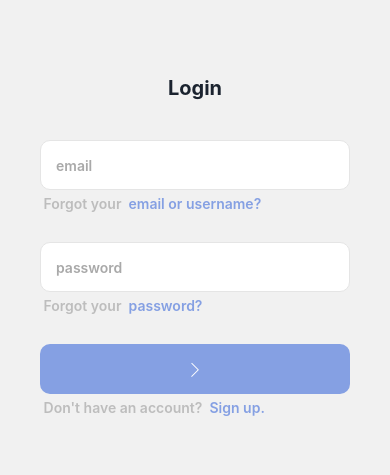
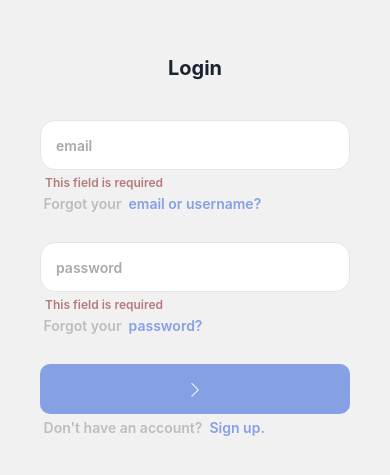
Before and after one commit to AndreVsc/react-native-pands-review, a React Native app in the folder pands-app/: screen / in a window 390 px wide. Shown: the part 161-636 px from the top of the page. Built offline with nearby package versions, Linux system fonts and the light colour scheme.

Commit message:
add register

```diff
--- a/pands-app/src/components/Input/styles.ts
+++ b/pands-app/src/components/Input/styles.ts
@@ -8,7 +8,7 @@ export const styles = StyleSheet.create({
     width: "100%",
     padding: 15,
     height: 50,
-    borderRadius: 10,
+    borderRadius: 15,
     borderWidth: 1,
     fontWeight: "600",
   },
@@ -16,7 +16,6 @@ export const styles = StyleSheet.create({
     position: "absolute",
     left: 15,
     top: 15,
-    color: "#A9A9A9",
     fontWeight: "600",
   },
 });
--- /dev/null
+++ b/pands-app/src/components/Link/index.tsx
@@ -0,0 +1,24 @@
+import React from 'react';
+import { View, Text, TouchableOpacity } from 'react-native';
+
+import { styles } from './styles';
+
+interface LinkProps {
+    value: string;
+    link: string;
+    func: () => void;
+    color?: string;
+}
+
+export function Link({value, link, func, color}: LinkProps) {
+  return (
+    <View style={styles.containerLink}>
+        <View>
+            <Text style={styles.text}> {value}{" "} </Text>
+        </View>
+        <TouchableOpacity onPress={func}>
+            <Text style={[styles.link, {color}]}>{link}</Text>
+        </TouchableOpacity>
+    </View>
+  );
+}
--- /dev/null
+++ b/pands-app/src/components/Link/styles.ts
@@ -0,0 +1,18 @@
+import { StyleSheet } from 'react-native';
+
+export const styles = StyleSheet.create({
+    containerLink: {
+        flexDirection: "row",
+        width:"100%",
+        marginBottom:20,
+      },
+      link: {
+        color: "#85A0E3",
+        textAlignVertical: "bottom",
+        fontWeight: "600",
+      },
+      text: {
+        color: "#BDBDBD",
+        fontWeight: "600",
+      },
+});
--- a/pands-app/src/components/Tittle/styles.ts
+++ b/pands-app/src/components/Tittle/styles.ts
@@ -1,7 +1,7 @@
 import { StyleSheet } from 'react-native';
 
 export const styles = StyleSheet.create({
-    tittle:{
+    tittle: {
         fontSize:20,
         fontWeight:'bold',
         color:"#1B232F",
--- a/pands-app/src/screens/Login/index.tsx
+++ b/pands-app/src/screens/Login/index.tsx
@@ -1,11 +1,12 @@
 import React from "react";
-import { View, Text, TouchableOpacity } from "react-native";
+import { View , Text} from "react-native";
 import { useNavigation, NavigationProp } from '@react-navigation/native';
 import { AuthStackParamList } from "../../routes/auth.routes";
 
 import { Input } from "../../components/Input";
 import { Tittle } from "../../components/Tittle";
 import { Button } from "../../components/Button";
+import { Link } from "../../components/Link";
 
 import { styles } from "./styles";
 
@@ -14,17 +15,14 @@ export function Login() {
     const [email, setEmail] = React.useState<string>("");
     const navigation = useNavigation<NavigationProp<AuthStackParamList>>();
 
-    function Link({value, link, direct}: {value: string, link: string , direct: keyof AuthStackParamList}) {
-        return (
-            <View style={styles.containerLink}>
-                <View>
-                    <Text style={styles.text}> {value}{" "} </Text>
-                </View>
-                <TouchableOpacity onPress={() => navigation.navigate(direct)}>
-                    <Text style={styles.link}>{link}</Text>
-                </TouchableOpacity>
-            </View>
-        );
+    function onLogin() {
+        if(password && email){
+            navigation.navigate("Login");
+        }
+    }
+
+    function onRegister() {
+        navigation.navigate("Register");
     }
 
     return (
@@ -36,20 +34,20 @@ export function Login() {
 
             <View style={styles.containerInfo}>
                 <Input value={email} setValue={setEmail} placeholder="email"/>
-                <Link value="Forgot your" link="email or username?" direct="Login"/>
+                {email?(<></>):(<Text style={styles.textError}>This field is required</Text>)}
+                <Link value="Forgot your" link="email or username?" func={onLogin} color="#85A0E3"/>
             </View>
 
             <View style={styles.containerInfo}>
                 <Input value={password} setValue={setPassword} placeholder="password"/>
-                <Link value="Forgot your" link="password?" direct="Login"/>
+                {password?(<></>):(<Text style={styles.textError}>This field is required</Text>)}
+                <Link value="Forgot your" link="password?" func={onLogin} color="#85A0E3"/>
             </View>
 
             <View style={styles.containerInfo}>
                 <Button backgroundColor="#85A0E3"/>
-                <Link value="Don't have an account?" link="Sign up." direct="Register"/>
+                <Link value="Don't have an account?" link="Sign up." func={onRegister} color="#85A0E3"/>
             </View>
-
-
 
         </View>
     );
--- a/pands-app/src/screens/Login/styles.ts
+++ b/pands-app/src/screens/Login/styles.ts
@@ -5,33 +5,27 @@ export const styles = StyleSheet.create({
     flex: 1,
     backgroundColor: "#F1F1F1",
     justifyContent: "center",
-    padding: 40
+    padding: 40,
   },
-  containerTittle:{
+  containerTittle: {
     marginBottom: 40,
     alignItems: "center",
     justifyContent: "center",
     width:"100%",
   },
-  containerInfo:{
+  containerInfo: {
     marginBottom: 10,
-    gap:5,
+    gap: 5,
     alignItems: "center",
     justifyContent: "center",
     width:"100%",
   },
-  containerLink:{
-    flexDirection: "row",
-    width:"100%",
-    marginBottom:20,
-  },
-  link:{
-    color: "#85A0E3",
-    textAlignVertical: "bottom",
-    fontWeight: "600",
-  },
-  text:{
-    color: "#BDBDBD",
+  textError: {
+    color: "#B67A7A",
+    fontSize: 12,
+    marginLeft: 5,
+    justifyContent:"flex-end",
+    alignSelf:"flex-start",
     fontWeight: "600",
   },
 });
--- a/pands-app/src/screens/Register/index.tsx
+++ b/pands-app/src/screens/Register/index.tsx
@@ -1,12 +1,106 @@
-import React from "react";
-import { View } from "react-native";
+import React, { useState } from "react";
+import { View, Text } from "react-native";
+import { useNavigation, NavigationProp } from '@react-navigation/native';
+
+import { Input } from "../../components/Input";
+import { Tittle } from "../../components/Tittle";
+import { Button } from "../../components/Button";
+import { Link } from "../../components/Link";
 
 import { styles } from "./styles";
+import { InputRegisterProps } from "./props"
+import { AuthStackParamList } from "../../routes/auth.routes";
 
 export function Register() {
+  const [email, setEmail] = useState<string>("");
+  const [password, setPassword] = useState<string>("");
+  const [confirmPassword, setConfirmPassword] = useState<string>("");
+  const [name, setName] = useState<string>("");
+  const [weigth, setWeigth] = useState<string>("");
+  const [date, setDate] = useState<string>("");
+  const [currentStep, setCurrentStep] = useState<number>(0);
+  const [birthDate, setBirthDate] = useState<Date>(new Date());
+
+  const navigation = useNavigation<NavigationProp<AuthStackParamList>>();
+
+  function InputRegister({ value, setValue, nameValue, text }: InputRegisterProps) {
+    return (
+      <>
+      </>
+    );
+  }
+
+  function onLogin() {
+    navigation.navigate("Login");
+}
+
+  function renderCurrentStep() {
+    switch (currentStep) {
+      case 0:
+        return (
+          <>
+
+            <View style={styles.containerTittle}>
+              <Tittle value="Register" />
+            </View>
+
+            <View style={styles.containerInfo}>
+                <Text style={styles.label}>Name</Text>
+                <Input value={name} setValue={setName} placeholder="name" />
+            </View>
+
+            <View style={styles.containerInfo}>
+              <InputRegister value={password} setValue={setPassword} nameValue="password" text="Password" />
+              <Input value={confirmPassword} setValue={setConfirmPassword} placeholder="confirm password" />
+            </View>
+
+            <View style={styles.containerInfo}>
+              <Button backgroundColor="#EF9664" color="#FFFFFF" func={() => setCurrentStep(1)} />
+              <Link value="Do you have a account?" link="Sign in." func={onLogin} color="#EF9664" />
+            </View>
+
+          </>
+        );
+      case 1:
+        return (
+            <>
+                <View style={styles.containerTittle}>
+                    <Tittle value="Register your email" />
+                </View>
+                <View style={styles.containerInfo}>
+                    <InputRegister value={email} setValue={setEmail} nameValue="email" text="Email" />
+                </View>
+                <View style={styles.containerInfo}>
+                    <Button backgroundColor="#EF9664" color="#FFFFFF" func={() => setCurrentStep(2)} />
+                    <Link value="Remind me" link="later." func={onLogin} color="#EF9664" />
+                </View>
+             </>
+        );
+      case 2:
+        return (
+            <>
+                <View style={styles.containerTittle}>
+                    <Tittle value="Personal data" />
+                </View>
+                <View style={styles.containerInfo}>
+                    <InputRegister value={weigth} setValue={setWeigth} nameValue="weigth" text="Weigth" />
+                </View>
+                <View style={styles.containerInfo}>
+                    <InputRegister value={date} setValue={setDate} nameValue="date" text="Date" />
+                </View>
+                <View style={styles.containerInfo}>
+                    <Button backgroundColor="#7AB68B" color="#FFFFFF" func={() => setCurrentStep(0)} />
+                </View>
+              </>
+        );
+      default:
+        return null;
+    }
+  }
+
   return (
-    <View style={styles.container}>
-
-    </View>
-  );
+      <View style={styles.container}>
+        {renderCurrentStep()}
+      </View>
+    );
 }
--- /dev/null
+++ b/pands-app/src/screens/Register/props.tsx
@@ -0,0 +1,7 @@
+export interface InputRegisterProps {
+    value: string;
+    setValue: (value: string) => void;
+    nameValue: string;
+    text?: string;
+    error?: string;
+ }
--- a/pands-app/src/screens/Register/styles.tsx
+++ b/pands-app/src/screens/Register/styles.tsx
@@ -1,5 +1,35 @@
-import { StyleSheet } from 'react-native';
+import { StyleSheet } from "react-native";
 
 export const styles = StyleSheet.create({
-  container: {}
+      container: {
+        flex: 1,
+        backgroundColor: "#F1F1F1",
+        justifyContent: "center",
+        padding: 40,
+      },
+      containerTittle: {
+        marginBottom: 40,
+        alignItems: "center",
+        justifyContent: "center",
+        width:"100%",
+      },
+      containerInfo: {
+        marginBottom: 20,
+        gap: 5,
+        justifyContent: "center",
+        width:"100%",
+      },
+      label: {
+        color: "#BDBDBD",
+        fontWeight: "600",
+        marginLeft: 15,
+    },
+    textError: {
+        color: "#B67A7A",
+        fontSize: 12,
+        marginLeft: 5,
+        justifyContent:"flex-end",
+        alignSelf:"flex-start",
+        fontWeight: "600",
+    },
 });
```
